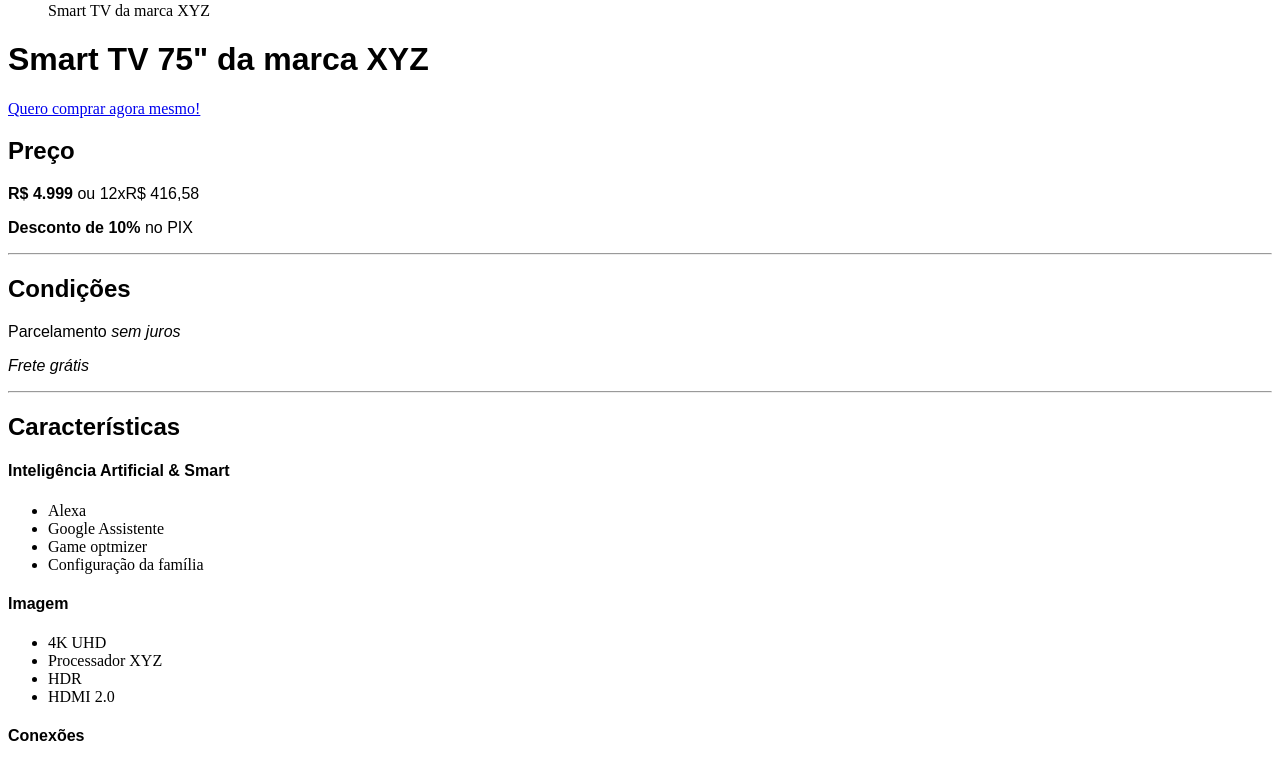
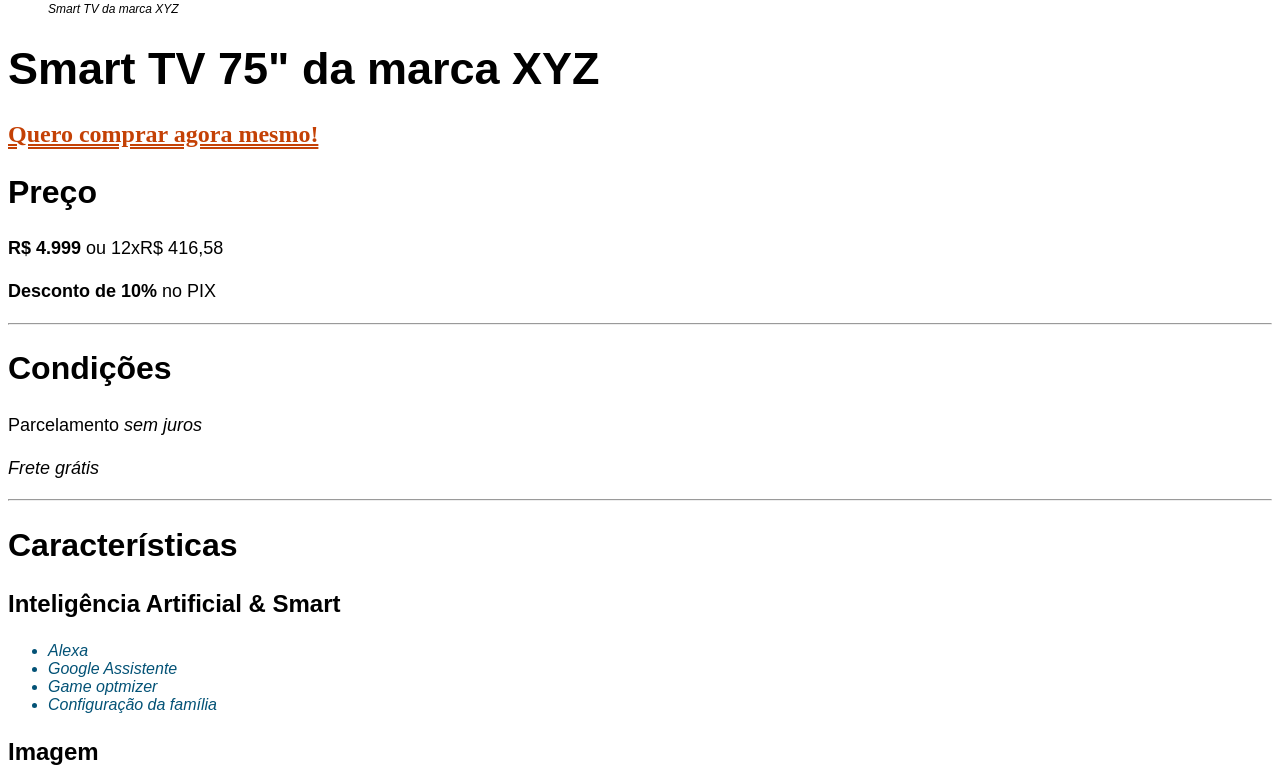
Before and after one commit to Ms-Rodri1k/Softex, a plain HTML site: page Desafio01/html/index.html in a window 1280 px wide. Shown: the part 449-1216 px from the top of the page. Drawn offline with Linux system fonts and the light colour scheme.

Commit message:
desafio css da aula 3

```diff
--- a/Desafio01/css/style.css
+++ b/Desafio01/css/style.css
@@ -1,3 +1,65 @@
-h1, h2, h4, p {
-    font-family: Arial, Helvetica, sans-serif;
+h1,
+h2,
+h3,
+p,
+li,
+figcaption {
+  font-family: "Montserrat", sans-serif;
 }
+
+h1 {
+  font-size: 45px;
+  line-height: 1;
+}
+
+h2 {
+  font-size: 32px;
+  line-height: 1.1;
+}
+
+h3 {
+  font-size: 24px;
+  line-height: 1.2;
+}
+
+p {
+  font-size: 18px;
+  line-height: 1.4;
+}
+
+a {
+  font-size: 24px;
+  text-decoration: double;
+  text-decoration-line: underline;
+  font-weight: 700;
+  color: #c44105;
+}
+
+figcaption {
+  font-style: italic;
+  font-size: 12px;
+}
+
+li {
+  font-style: italic;
+  color: #035276;
+}
+
+.realce-h1 {
+  color: #0588c4;
+}
+
+.realce-p {
+  color: #0588c4;
+  font-weight: 700;
+}
+
+.realce-italico {
+  color: #0588c4;
+  font-style: italic;
+}
+
+.realce-underline {
+  color: #0588c4;
+  text-decoration: underline;
+}
--- a/Desafio01/html/index.html
+++ b/Desafio01/html/index.html
@@ -24,21 +24,21 @@
     <p><em>Frete grátis</em></p>
     <hr>
     <h2>Características</h2>
-    <h4>Inteligência Artificial & Smart</h4>
+    <h3>Inteligência Artificial & Smart</h3>
     <ul>
         <li>Alexa</li>
         <li>Google Assistente</li>
         <li>Game optmizer</li>
         <li>Configuração da família</li>
     </ul>
-    <h4>Imagem</h4>
+    <h3>Imagem</h3>
     <ul>
         <li>4K UHD</li>
         <li>Processador XYZ</li>
         <li>HDR</li>
         <li>HDMI 2.0</li>
     </ul>
-    <h4>Conexões</h4>
+    <h3>Conexões</h3>
     <ul>
         <li>3 Entradas HDMI 2.0</li>
         <li>2 Entradas USB</li>
```
